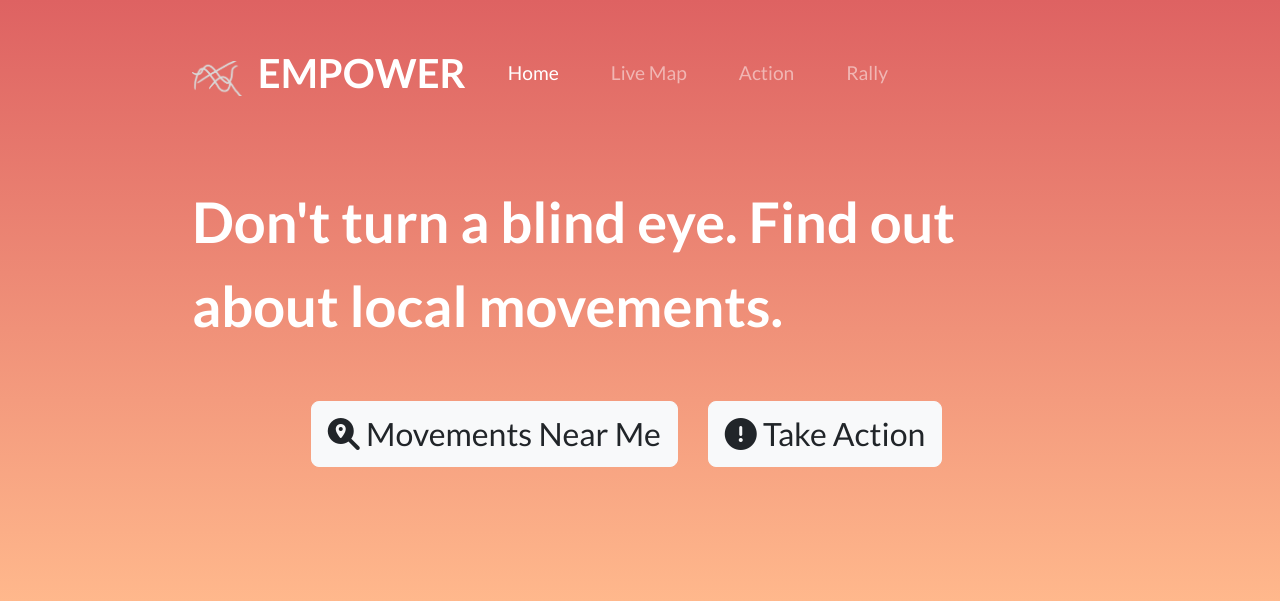
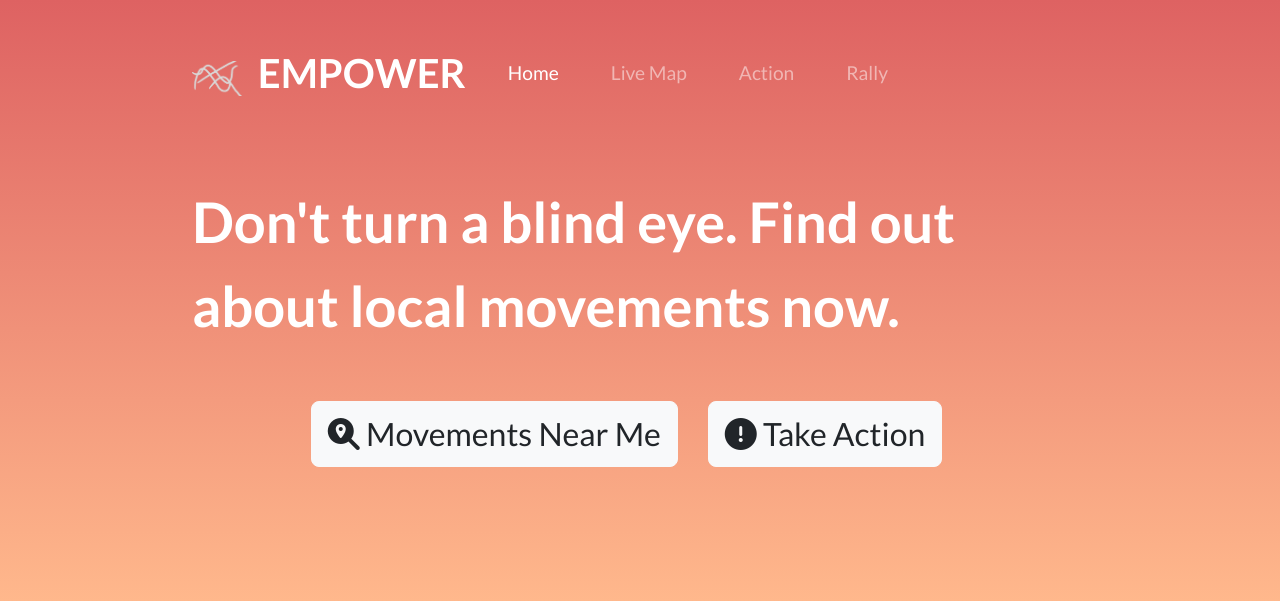
Before and after one commit to kareemassad/Empower, a Flask app: page / in a window 1280 px wide. Shown: the top 601 px of the page. Run offline with Flask 2, Linux system fonts and the light colour scheme; parts of the project's set-up code (start-up, migrations or seed data) failed here and were passed over; some libraries are stand-ins or nearby versions.

Commit message:
updated big-heading

```diff
--- a/templates/index.html
+++ b/templates/index.html
@@ -75,7 +75,7 @@
             <!-- Title -->
             <div class="row">
                 <div class="col-lg-12">
-                    <h1 class="big-heading">Don't turn a blind eye. Find out about local movements.</h1>
+                    <h1 class="big-heading">Don't turn a blind eye. Find out about local movements now.</h1>
                     <div class="text-center">
                         <button type="button" class="btn btn-light btn-lg download-button" data-toggle="modal"
                             data-target=".bd-example-modal-lg"><i class="fas fa-search-location"></i> Movements Near
```
